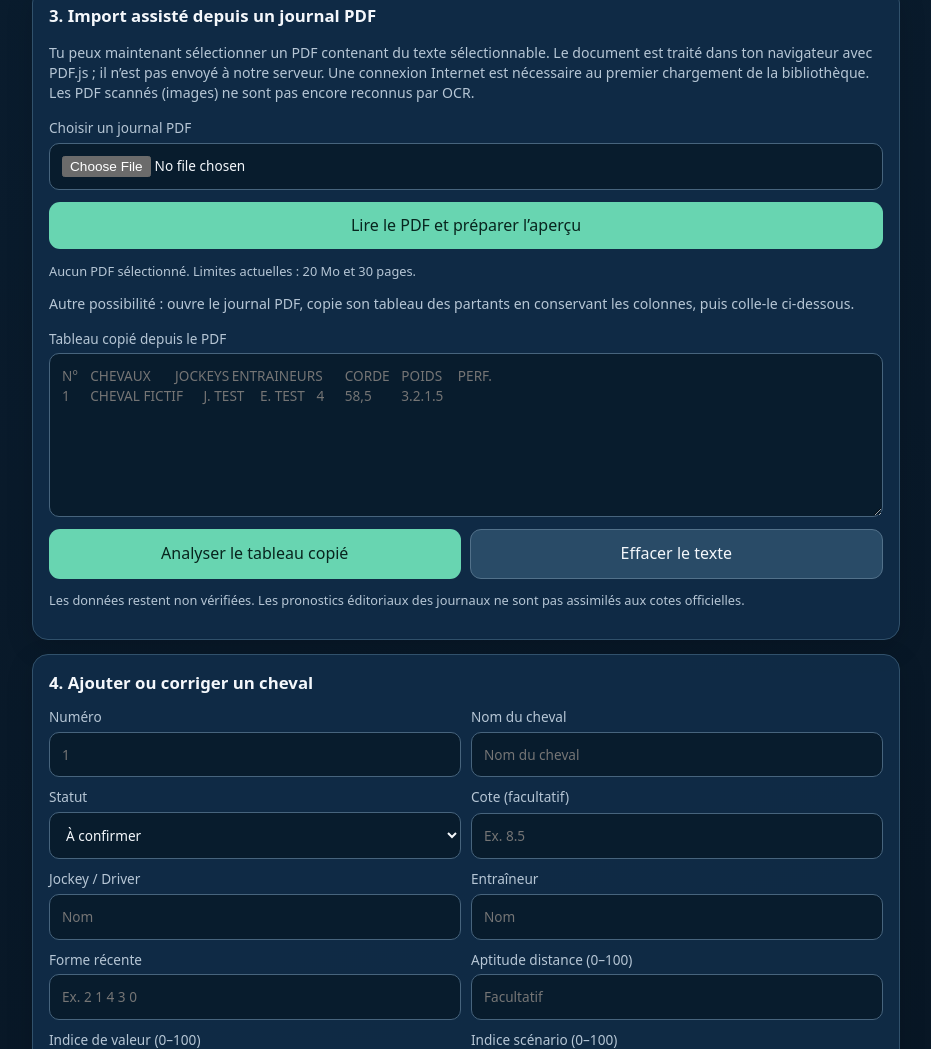
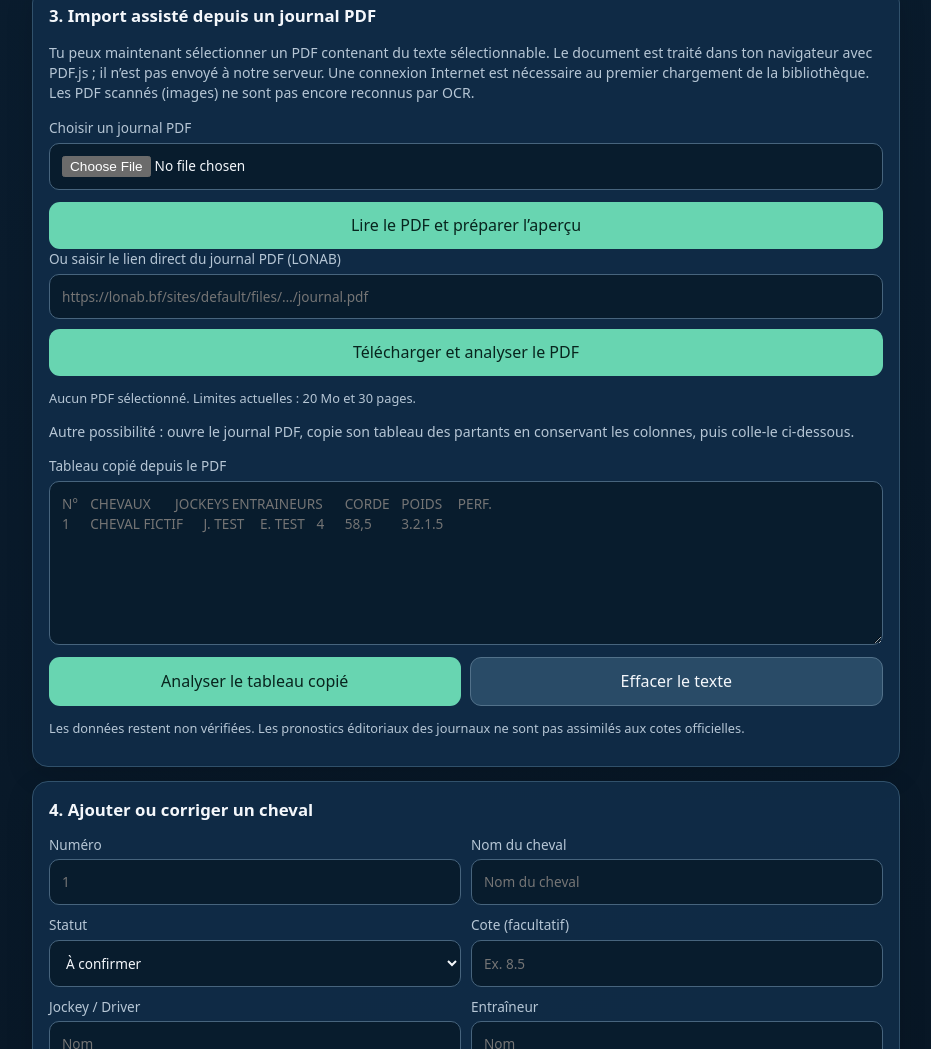
Before and after one commit to bralebrave-arch/suivi-turf-turbo-pages, a plain HTML site: page index.html in a window 1280 px wide. Shown: the part 937-1986 px from the top of the page, without its empty margins (174-1105 px from the left). Drawn offline with Linux system fonts and the light colour scheme.

Commit message:
Relier l'interface au téléchargement PDF par URL

```diff
--- a/index.html
+++ b/index.html
@@ -25,5 +25,5 @@
 <section class="card"><h2>9. Courses enregistrées sur cet appareil</h2><div id="savedList" class="hint">Aucune course enregistrée.</div></section>
 <section class="card"><h2>10. Fonctionnalités en cours de construction</h2><p class="hint">Le moteur statistique exploratoire de présélection est relié à l’interface. La collecte en ligne, les simulations, les sept expertises IA indépendantes et l’apprentissage après course restent à construire. Le classement actuel n’est pas une probabilité calibrée ni un pronostic validé. La validation finale restera obligatoire.</p><span class="pill">Prototype interface V4 — intégration phase 4</span></section>
 </main><footer>Suivi Turf Turbo V4 · Données conservées localement dans ce navigateur · Export externe recommandé</footer>
-<script src="./Suivi_Turf_Turbo_V4_Noyau_Donnees.js"></script><script src="./Suivi_Turf_Turbo_V4_Extraction_PDF.js"></script><script src="./Suivi_Turf_Turbo_V4_Lecteur_PDF.js"></script><script src="./Suivi_Turf_Turbo_V4_Importateur_Texte.js"></script><script src="./Suivi_Turf_Turbo_V4_Importateur.js"></script><script src="./Suivi_Turf_Turbo_V4_Moteur_Statistique.js"></script><script src="./Suivi_Turf_Turbo_V4_Moteur_Aptitude.js"></script><script src="./Suivi_Turf_Turbo_V4_Moteur_7_Experts.js"></script><script src="./Suivi_Turf_Turbo_V4_Sauvegarde.js"></script><script src="./Suivi_Turf_Turbo_V4_GoogleDrive.js"></script><script src="app.js"></script>
+<script src="./Suivi_Turf_Turbo_V4_Noyau_Donnees.js"></script><script src="./Suivi_Turf_Turbo_V4_Extraction_PDF.js"></script><script src="./Suivi_Turf_Turbo_V4_Lecteur_PDF.js"></script><script src="./Suivi_Turf_Turbo_V4_Importateur_Texte.js"></script><script src="./Suivi_Turf_Turbo_V4_Importateur.js"></script><script src="./Suivi_Turf_Turbo_V4_Moteur_Statistique.js"></script><script src="./Suivi_Turf_Turbo_V4_Moteur_Aptitude.js"></script><script src="./Suivi_Turf_Turbo_V4_Moteur_7_Experts.js"></script><script src="./Suivi_Turf_Turbo_V4_Sauvegarde.js"></script><script src="./Suivi_Turf_Turbo_V4_GoogleDrive.js"></script><script src="./Suivi_Turf_Turbo_V4_Import_URL.js"></script><script src="app.js"></script>
 </body></html>
```
